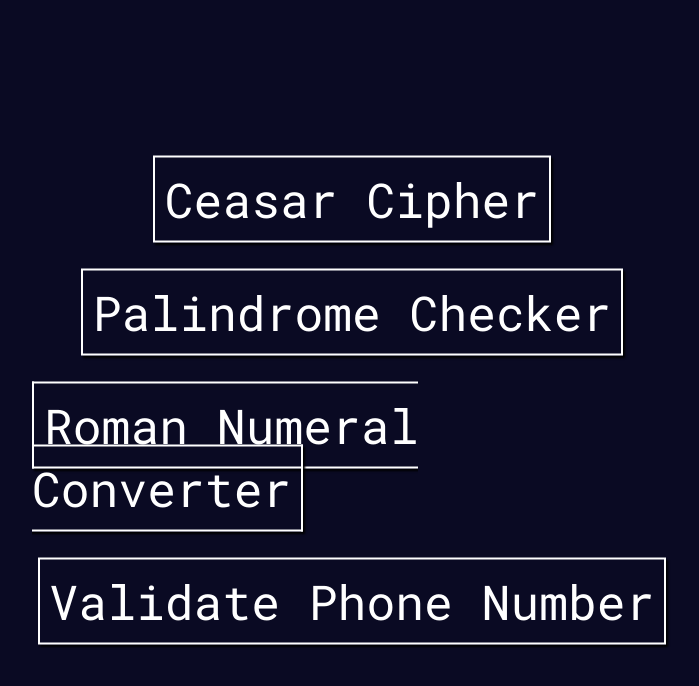
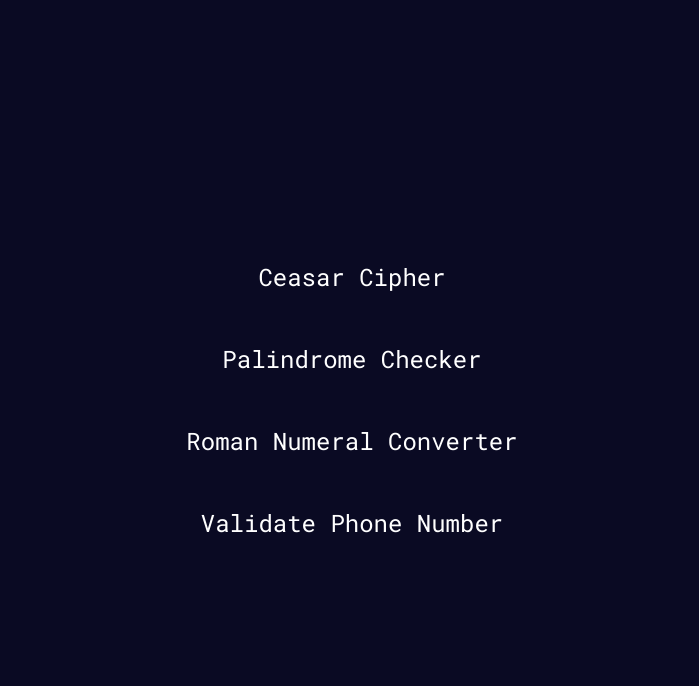
Before and after one commit to khanmazhar/final-projects-fCC, a plain HTML site: page index.html in a window 1280 px wide. Shown: the whole page, without its empty margins (288-987 px from the left). Drawn offline with Linux system fonts and the light colour scheme.

Commit message:
Update style.css

```diff
--- a/style.css
+++ b/style.css
@@ -7,10 +7,7 @@
 a {
     text-decoration: none;
     color: #fff;
-    border: 2px solid;
-    padding: 10px;
-    font-size: 3rem;
-    box-shadow: 2px 2px 2px #000;
+
 }
 a:hover {
     color: #0a0a23;
@@ -36,4 +33,6 @@ body {
 }
 .one, .two, .three, .four {
     margin: 25px 0;
+    font-size: 1.5rem;
+    text-align: center;
 }
```
